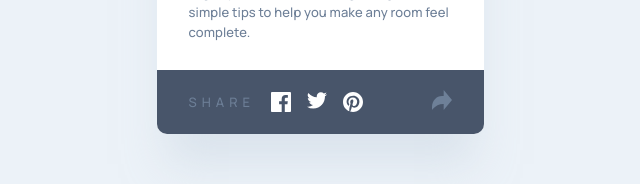
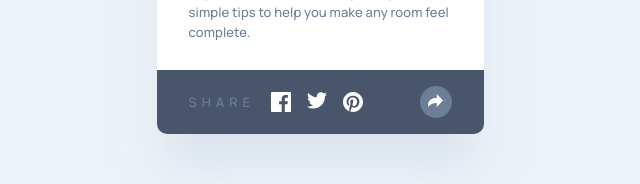
Before and after one commit to newbpydev/12-article-preview-component-react-ts-scss, a React (Vite) app: page / in a window 1280 px wide. Both pictures are taken after a click on the button "click to share on social media". Shown: the part 522-706 px from the top of the page, without its empty margins (320-960 px from the left). Built offline with nearby package versions, Linux system fonts and the light colour scheme.

Commit message:
feat(Icon.tsx): create Icon component with color and className props style(SocialPopUp.module.scss): change padding of SocialPopUp component style(SocialPopUp.module.scss): add styles to SocialPopUp__right-items feat(SocialPopUp.tsx): use Icon component in SocialPopUp component

```diff
--- /dev/null
+++ b/src/components/Icon/Icon.tsx
@@ -0,0 +1,24 @@
+import React from "react";
+
+interface Props {
+  color: "#fff" | "#6d7f97" | "#000";
+  className?: string;
+}
+
+function Icon({ color, className }: Props) {
+  return (
+    <svg
+      xmlns="http://www.w3.org/2000/svg"
+      width="15"
+      height="13"
+      className={className}
+    >
+      <path
+        fill={color}
+        d="M15 6.495L8.766.014V3.88H7.441C3.33 3.88 0 7.039 0 10.936v2.049l.589-.612C2.59 10.294 5.422 9.11 8.39 9.11h.375v3.867L15 6.495z"
+      />
+    </svg>
+  );
+}
+
+export default Icon;
--- a/src/components/SocialPopUp/SocialPopUp.module.scss
+++ b/src/components/SocialPopUp/SocialPopUp.module.scss
@@ -8,7 +8,7 @@
   display: flex;
   justify-content: space-between;
   align-items: center;
-  padding: 0 3.2rem;
+  padding: 1.6rem 3.2rem;
 
   &__left-items {
     display: flex;
@@ -28,13 +28,20 @@
   }
 
   &__right-items {
-    background-color: var(--blue-desaturated-);
+    background-color: var(--blue-desaturated-dark);
+    border-radius: 50%;
+    height: 3.2rem;
+    width: 3.2rem;
+    padding: .5rem;
+    display: flex;
+    justify-content: center;
+    align-items: center;
+    cursor: pointer;
 
-    & .social-popup__share-icon>img {
-      height: 2rem;
-      width: 2rem;
-      fill: green;
-      // fill: var(--blue-desaturated-dark)
-    }
+    // & .social-popup__share-icon img {
+    //   filter: grayscale(100%) brightness(0%) saturate(100%) hue-rotate(0deg);
+    // }
+    & .social-popup__share-svg {}
+
   }
 }
--- a/src/components/SocialPopUp/SocialPopUp.tsx
+++ b/src/components/SocialPopUp/SocialPopUp.tsx
@@ -5,6 +5,7 @@ import pinterestLogo from "../../assets/images/icon-pinterest.svg";
 import shareIcon from "../../assets/images/icon-share.svg";
 
 import styles from "./SocialPopUp.module.scss";
+import Icon from "../Icon/Icon";
 
 //* Types
 interface Props {
@@ -42,13 +43,12 @@ export default function SocialPopUp({ onClickHandler }: Props) {
         </a>
       </div>
 
-      <div className={styles["social-popup__right-items"]}>
-        <a
-          href="#"
-          onClick={onClickHandler}
-          className={styles["social-popup__share-icon"]}
-        >
-          <img src={shareIcon} alt="Share icon" />
+      <div
+        className={styles["social-popup__right-items"]}
+        onClick={onClickHandler}
+      >
+        <a href="#" className={styles["social-popup__share-icon"]}>
+          <Icon color="#fff" className={styles["social-popup__share-svg"]} />
         </a>
       </div>
     </div>
```
Also changed, not shown: src/components/Icon/Icon.scss (added).
